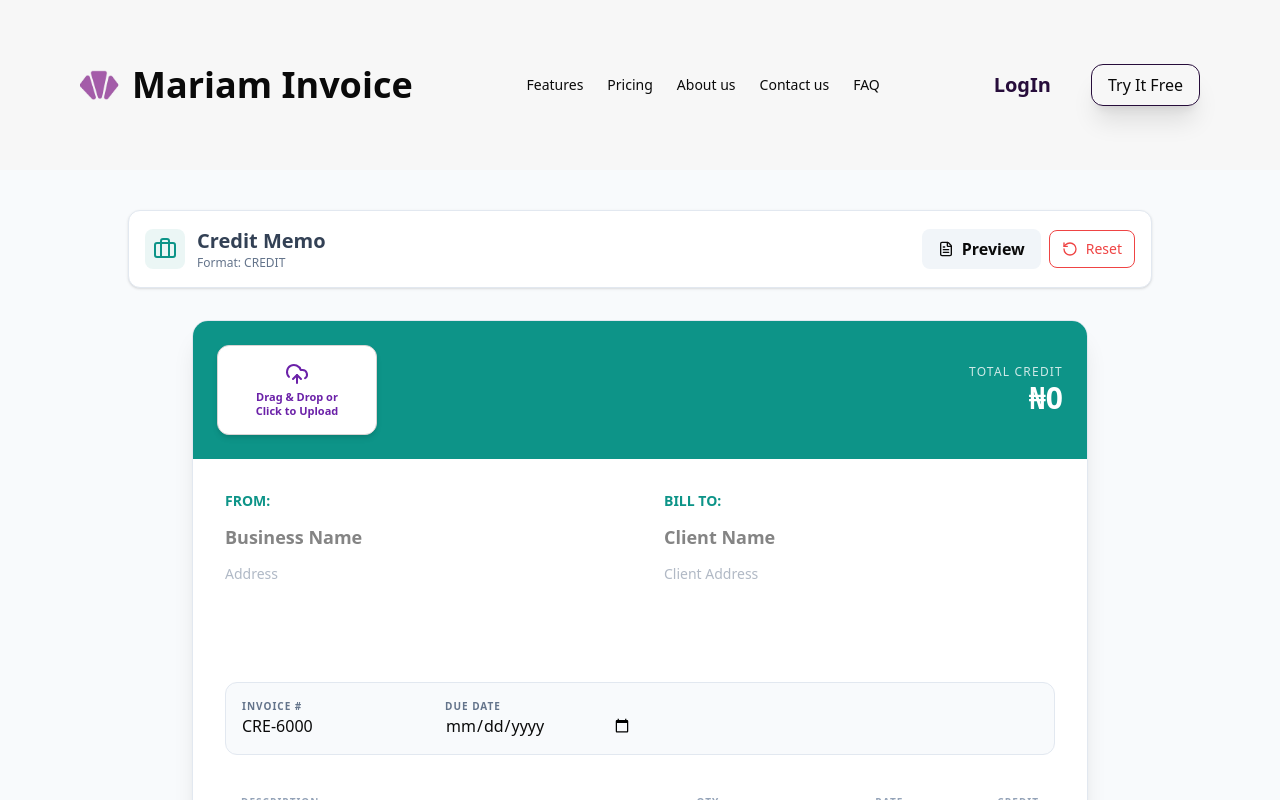
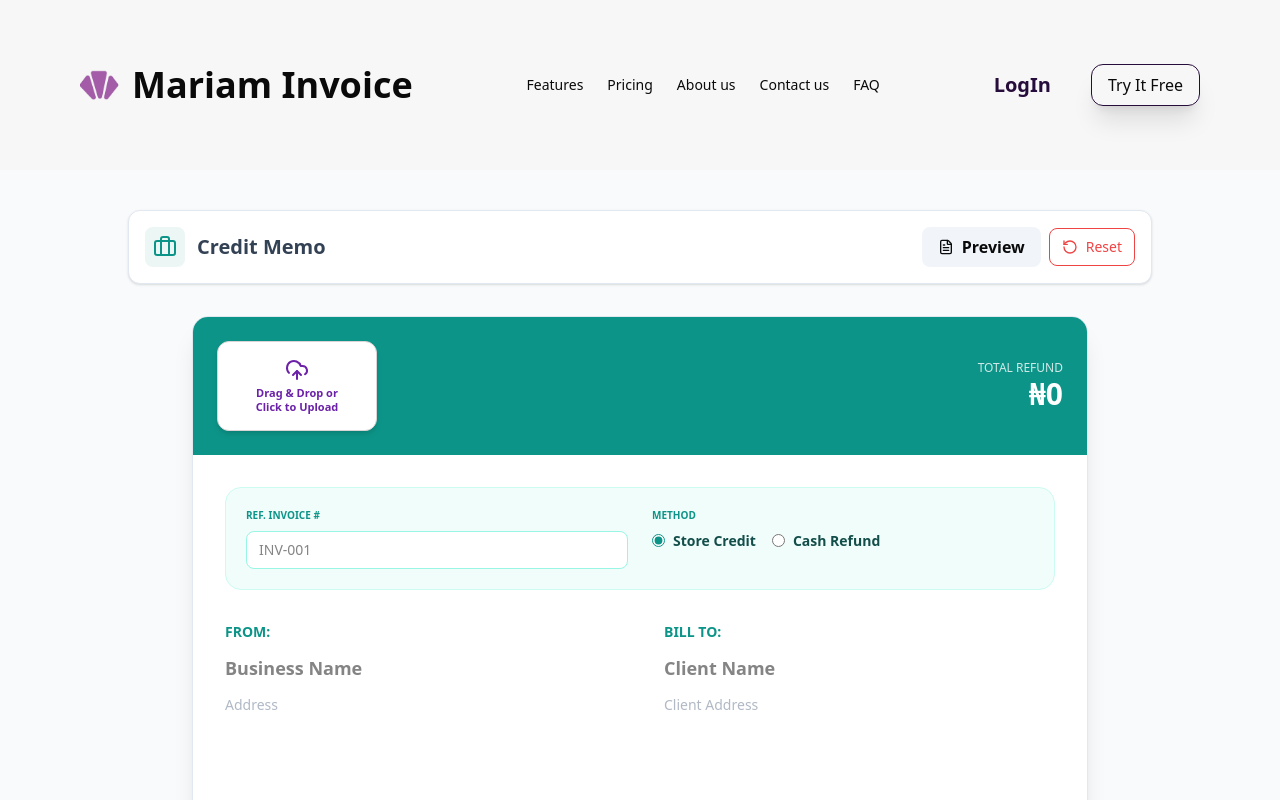
Before and after one commit to Ladymiaah/ig, a Next.js app: page /invoice/SpecialtyInvoiceCard/credit in a window 1280 px wide. Shown: the top 800 px of the page. Built offline with nearby package versions, Linux system fonts and the light colour scheme.

Commit message:
implement credit memo logic with refund methods and invoice referencing

```diff
--- a/app/invoice/SpecialtyInvoiceCard/BaseInvoicePage.tsx
+++ b/app/invoice/SpecialtyInvoiceCard/BaseInvoicePage.tsx
@@ -8,7 +8,7 @@ import ResetButton from "@/app/invoice-actions/ResetButton";
 import ImageUpload from "@/app/invoice-actions/ImageUpload";
 import SpecialtyFormPreview from "./SpecialtyFormPreview";
 import SpecialtyFormTable from "./SpecialtyFormTable";
-
+import Link from "next/link";
 
 interface BaseProps {
   type: "progress" | "credit" | "past-due";
@@ -24,9 +24,7 @@ export default function BaseInvoicePage({ type, accentColor, storageKey, label }
   const defaultFormData = {
     logoUrl: "",
     companyName: "",
-    invoiceAuthor: "",
     companyAddress: "",
-    companyEmail: "",
     clientCompany: "",
     clientAddress: "",
     invoiceNumber: `${type.toUpperCase().slice(0, 3)}-${Date.now().toString().slice(-4)}`,
@@ -36,6 +34,8 @@ export default function BaseInvoicePage({ type, accentColor, storageKey, label }
     projectStage: type === "progress" ? "Phase 1" : "",
     completionRate: type === "progress" ? "50" : "0",
     lateFee: type === "past-due" ? "5" : "0",
+    referenceInvoice: "",
+    refundType: "Store Credit",
     notes: type === "past-due" ? "FINAL NOTICE: Please remit payment immediately." : "Thank you for your business!",
   };
 
@@ -64,7 +64,6 @@ export default function BaseInvoicePage({ type, accentColor, storageKey, label }
     }
   }, [formData, tableData, isMounted, storageKey]);
 
-  // Calculate Subtotal and then apply Late Fee if Past Due
   const subTotal = tableData.reduce((acc: number, item: any) => acc + (Number(item.amount) || 0), 0);
   const totalAmount = type === "past-due"
     ? subTotal + (subTotal * (Number(formData.lateFee) / 100))
@@ -74,28 +73,23 @@ export default function BaseInvoicePage({ type, accentColor, storageKey, label }
 
   return (
     <main className="min-h-screen bg-[#f8fafc] py-10 px-6 md:px-20">
-      <div className="max-w-5xl mx-auto mb-8 flex flex-wrap justify-between items-center gap-4 bg-[#ffffff] p-4 rounded-xl shadow-sm border border-[#e2e8f0]">
+      <div className="max-w-5xl mx-auto mb-8 flex flex-wrap justify-between items-center gap-4 bg-white p-4 rounded-xl shadow-sm border border-[#e2e8f0]">
         <div className="flex items-center gap-3">
           <div className="p-2 rounded-lg" style={{ backgroundColor: `${accentColor}15`, color: accentColor }}>
-            <Briefcase size={24} />
+            <Link href="/InvoiceTemplate" >
+                <Briefcase size={24} />
+            </Link>
+
           </div>
-          <div>
-            <h1 className="text-xl font-bold text-[#334155]">{label}</h1>
-            <p className="text-xs text-[#64748b]">Format: {type.toUpperCase()}</p>
-          </div>
+          <h1 className="text-xl font-bold text-[#334155]">{label}</h1>
         </div>
 
         <div className="flex items-center gap-2">
-          <button onClick={() => setIsPreview(!isPreview)} className="flex items-center gap-2 font-semibold rounded-lg py-2 px-4 bg-[#f1f5f9] hover:bg-[#e2e8f0] transition-colors">
+          <button onClick={() => setIsPreview(!isPreview)} className="flex items-center gap-2 font-semibold rounded-lg py-2 px-4 bg-[#f1f5f9] hover:bg-[#e2e8f0]">
             {isPreview ? <><Edit size={16} /> Edit</> : <><FileText size={16} /> Preview</>}
           </button>
-          {isPreview && (
-            <div className="flex items-center gap-2">
-              <DownloadButton targetId="invoice-download-area" fileName={`${label}_${formData.invoiceNumber}.pdf`} />
-              <PrintButton />
-            </div>
-          )}
-          <ResetButton onReset={() => { localStorage.removeItem(storageKey); localStorage.removeItem(`${storageKey}-table`); window.location.reload(); }} />
+          {isPreview && <><DownloadButton targetId="invoice-download-area" fileName={`${label}.pdf`} /><PrintButton /></>}
+          <ResetButton onReset={() => { localStorage.clear(); window.location.reload(); }} />
         </div>
       </div>
 
@@ -104,62 +98,63 @@ export default function BaseInvoicePage({ type, accentColor, storageKey, label }
            <SpecialtyFormPreview data={formData} items={tableData} specialtyType={type} specialtyColor={accentColor} total={totalAmount} />
         </div>
       ) : (
-        <div className="max-w-4xl mx-auto bg-[#ffffff] rounded-2xl shadow-xl overflow-hidden border border-[#e2e8f0]">
+        <div className="max-w-4xl mx-auto bg-white rounded-2xl shadow-xl overflow-hidden border border-[#e2e8f0]">
           <div className="p-6 text-white flex justify-between items-center" style={{ backgroundColor: accentColor }}>
              <ImageUpload onUpload={(url) => setFormData((p:any)=>({...p, logoUrl: url}))} />
              <div className="text-right">
-                <p className="opacity-80 text-xs uppercase tracking-widest">{type === "credit" ? "Total Credit" : "Amount Due"}</p>
+                <p className="opacity-80 text-xs uppercase">{type === "credit" ? "Total Refund" : "Amount Due"}</p>
                 <p className="text-3xl font-bold">₦{totalAmount.toLocaleString()}</p>
              </div>
           </div>
 
           <form className="p-8 space-y-8" onSubmit={(e) => e.preventDefault()}>
+            {/* Credit Logic: Refund Details */}
+            {type === "credit" && (
+              <div className="grid md:grid-cols-2 gap-6 bg-[#f0fdfa] p-5 rounded-2xl border border-[#ccfbf1]">
+                <div>
+                  <label className="block text-[10px] font-black text-[#0d9488] uppercase mb-2">Ref. Invoice #</label>
+                  <input placeholder="INV-001" className="w-full bg-white border border-[#99f6e4] rounded-lg px-3 py-2 text-sm" value={formData.referenceInvoice || ""} onChange={(e) => setFormData({...formData, referenceInvoice: e.target.value})} />
+                </div>
+                <div>
+                  <label className="block text-[10px] font-black text-[#0d9488] uppercase mb-2">Method</label>
+                  <div className="flex gap-4 mt-2">
+                    {["Store Credit", "Cash Refund"].map(m => (
+                      <label key={m} className="flex items-center gap-2 text-sm font-bold text-[#134e4a]">
+                        <input type="radio" checked={formData.refundType === m} onChange={() => setFormData({...formData, refundType: m})} className="accent-[#0d9488]" /> {m}
+                      </label>
+                    ))}
+                  </div>
+                </div>
+              </div>
+            )}
+
+            {/* Standard From/To Section */}
             <div className="grid md:grid-cols-2 gap-12">
                <div className="space-y-3">
                 <h3 className="text-sm font-bold uppercase" style={{ color: accentColor }}>From:</h3>
-                <input name="companyName" value={formData.companyName} onChange={(e) => setFormData({...formData, companyName: e.target.value})} placeholder="Business Name" className="w-full text-lg font-bold outline-none border-b border-transparent focus:border-slate-300" />
-                <textarea name="companyAddress" value={formData.companyAddress} onChange={(e) => setFormData({...formData, companyAddress: e.target.value})} placeholder="Address" className="w-full text-sm outline-none text-slate-500 resize-none h-20" />
+                <input value={formData.companyName} onChange={(e) => setFormData({...formData, companyName: e.target.value})} placeholder="Business Name" className="w-full text-lg font-bold outline-none border-b border-transparent focus:border-slate-300" />
+                <textarea value={formData.companyAddress} onChange={(e) => setFormData({...formData, companyAddress: e.target.value})} placeholder="Address" className="w-full text-sm outline-none text-slate-500 resize-none h-20" />
               </div>
               <div className="space-y-3">
                 <h3 className="text-sm font-bold uppercase" style={{ color: accentColor }}>Bill To:</h3>
-                <input name="clientCompany" value={formData.clientCompany} onChange={(e) => setFormData({...formData, clientCompany: e.target.value})} placeholder="Client Name" className="w-full text-lg font-bold outline-none border-b border-transparent focus:border-slate-300" />
-                <textarea name="clientAddress" value={formData.clientAddress} onChange={(e) => setFormData({...formData, clientAddress: e.target.value})} placeholder="Client Address" className="w-full text-sm outline-none text-[#64748b] resize-none h-20" />
+                <input value={formData.clientCompany} onChange={(e) => setFormData({...formData, clientCompany: e.target.value})} placeholder="Client Name" className="w-full text-lg font-bold outline-none border-b border-transparent focus:border-slate-300" />
+                <textarea value={formData.clientAddress} onChange={(e) => setFormData({...formData, clientAddress: e.target.value})} placeholder="Client Address" className="w-full text-sm outline-none text-[#64748b] resize-none h-20" />
               </div>
             </div>
 
             <div className="bg-[#f8fafc] p-4 rounded-xl border border-[#e2e8f0] grid grid-cols-2 md:grid-cols-4 gap-4">
-                <div>
-                    <label className="block text-[10px] font-bold text-[#64748b] uppercase tracking-widest">Invoice #</label>
-                    <input value={formData.invoiceNumber} onChange={(e) => setFormData({...formData, invoiceNumber: e.target.value})} className="bg-transparent font-medium outline-none w-full" />
-                </div>
-                <div>
-                    <label className="block text-[10px] font-bold text-[#64748b] uppercase tracking-widest">Due Date</label>
-                    <input type="date" value={formData.invoiceDueDate} onChange={(e) => setFormData({...formData, invoiceDueDate: e.target.value})} className="bg-transparent outline-none w-full" />
-                </div>
-
-                {/* CONDITIONAL FIELDS */}
-                {type === "progress" && (
-                   <div>
-                    <label className="block text-[10px] font-bold text-[#3b82f6] uppercase tracking-widest">Completion %</label>
-                    <input type="number" value={formData.completionRate} onChange={(e) => setFormData({...formData, completionRate: e.target.value})} className="bg-transparent outline-none font-bold w-full" />
-                  </div>
-                )}
-                {type === "past-due" && (
-                   <div>
-                    <label className="block text-[10px] font-bold text-[#dc2626] uppercase tracking-widest">Late Fee %</label>
-                    <input type="number" value={formData.lateFee} onChange={(e) => setFormData({...formData, lateFee: e.target.value})} className="bg-transparent outline-none font-bold w-full" />
-                  </div>
-                )}
+                <div><label className="text-[10px] font-bold text-[#64748b] uppercase">Invoice #</label><input value={formData.invoiceNumber} onChange={(e) => setFormData({...formData, invoiceNumber: e.target.value})} className="bg-transparent font-medium outline-none w-full" /></div>
+                {type !== "credit" && <div><label className="text-[10px] font-bold text-[#64748b] uppercase">Due Date</label><input type="date" value={formData.invoiceDueDate} onChange={(e) => setFormData({...formData, invoiceDueDate: e.target.value})} className="bg-transparent outline-none w-full" /></div>}
+                {type === "progress" && <div><label className="text-[10px] font-bold text-[#3b82f6] uppercase">Completion %</label><input type="number" value={formData.completionRate} onChange={(e) => setFormData({...formData, completionRate: e.target.value})} className="bg-transparent font-bold w-full" /></div>}
+                {type === "past-due" && <div><label className="text-[10px] font-bold text-[#dc2626] uppercase">Late Fee %</label><input type="number" value={formData.lateFee} onChange={(e) => setFormData({...formData, lateFee: e.target.value})} className="bg-transparent font-bold w-full" /></div>}
             </div>
 
             <SpecialtyFormTable tableData={tableData} setTableData={setTableData} accentColor={accentColor} type={type} />
 
             <div className="pt-6 border-t border-[#e2e8f0] flex justify-between items-center">
-               <button type="button" onClick={() => setIsPreview(true)} className="text-white px-8 py-3 rounded-xl font-bold transition-all" style={{ backgroundColor: accentColor }}>
-                  View {label}
-               </button>
+               <button type="button" onClick={() => setIsPreview(true)} className="text-white px-8 py-3 rounded-xl font-bold" style={{ backgroundColor: accentColor }}>View {label}</button>
                <div className="text-right">
-                  <p className="text-[#94a3b8] text-sm">{type === "credit" ? "Total Refund" : "Final Amount"}</p>
+                  <p className="text-[#94a3b8] text-sm">{type === "credit" ? "Total Refund" : "Grand Total"}</p>
                   <p className="text-2xl font-black" style={{ color: accentColor }}>₦{totalAmount.toLocaleString()}</p>
                </div>
             </div>
--- a/app/invoice/SpecialtyInvoiceCard/SpecialtyFormPreview.tsx
+++ b/app/invoice/SpecialtyInvoiceCard/SpecialtyFormPreview.tsx
@@ -3,6 +3,7 @@
 export default function SpecialtyFormPreview({ data, items, specialtyType, specialtyColor, total }: any) {
   return (
     <div className="bg-[#ffffff] max-w-4xl mx-auto rounded-3xl shadow-2xl overflow-hidden border border-[#e2e8f0] flex flex-col md:flex-row min-h-[800px]">
+
       {/* SIDEBAR */}
       <div className="w-full md:w-16 flex md:flex-col items-center justify-between p-6" style={{ backgroundColor: specialtyColor }}>
          <div className="rotate-0 md:-rotate-90 whitespace-nowrap text-[#ffffff] font-black tracking-[0.3em] uppercase text-xl opacity-40">
@@ -12,9 +13,10 @@ export default function SpecialtyFormPreview({ data, items, specialtyType, speci
       </div>
 
       <div className="flex-1 p-10 relative">
-        {/* OVERDUE STAMP */}
+
+        {/* PAST DUE STAMP */}
         {specialtyType === "past-due" && (
-          <div className="absolute top-40 right-10 border-[10px] border-[#dc2626] p-4 rotate-[-15deg] opacity-10 z-0">
+          <div className="absolute top-40 right-10 border-[10px] border-[#dc2626] p-4 rotate-[-15deg] opacity-10 z-0 select-none">
             <h1 className="text-8xl font-black text-[#dc2626]">PAST DUE</h1>
           </div>
         )}
@@ -44,22 +46,40 @@ export default function SpecialtyFormPreview({ data, items, specialtyType, speci
           </div>
         </div>
 
+        {/* CREDIT SPECIFIC INFO (This is what was missing!) */}
+        {specialtyType === "credit" && (
+          <div className="mb-10 p-5 rounded-2xl border-2 border-dashed border-[#ccfbf1] bg-[#f0fdfa] flex justify-between items-center">
+            <div>
+              <p className="text-[10px] font-black text-[#0d9488] uppercase tracking-widest">Refund Method</p>
+              <p className="text-sm font-bold text-[#134e4a]">{data.refundType || "Store Credit"}</p>
+            </div>
+            <div className="text-right">
+              <p className="text-[10px] font-black text-[#0d9488] uppercase tracking-widest">Original Invoice</p>
+              <p className="text-sm font-bold text-[#134e4a]">#{data.referenceInvoice || "N/A"}</p>
+            </div>
+          </div>
+        )}
+
         {/* INFO GRID */}
         <div className="grid grid-cols-2 gap-12 mb-12 border-y border-[#f1f5f9] py-8">
           <div>
             <h4 className="text-[10px] font-black text-[#94a3b8] uppercase mb-2">Billed To</h4>
             <p className="font-bold text-[#1e293b]">{data.clientCompany}</p>
-            <p className="text-[#64748b] text-sm">{data.clientAddress}</p>
+            <p className="text-[#64748b] text-sm whitespace-pre-wrap">{data.clientAddress}</p>
           </div>
           <div className="text-right">
             <h4 className="text-[10px] font-black text-[#94a3b8] uppercase mb-2">Reference</h4>
             <p className="text-[#1e293b] font-bold">#{data.invoiceNumber}</p>
             <p className="text-[#64748b] text-sm">Date: {data.invoiceDate}</p>
-            <p className="font-bold text-sm" style={{ color: specialtyColor }}>Due: {data.invoiceDueDate}</p>
+
+            {/* FIX: Hide Due Date for Credit Memo */}
+            {specialtyType !== "credit" && (
+              <p className="font-bold text-sm" style={{ color: specialtyColor }}>Due: {data.invoiceDueDate}</p>
+            )}
           </div>
         </div>
 
-        {/* TABLE CONTENT */}
+        {/* ITEMS LIST (Same as before) */}
         <div className="mb-12">
           <div className="flex justify-between text-[10px] font-black text-[#94a3b8] uppercase border-b pb-2 mb-4">
             <span>Description</span>
@@ -78,7 +98,7 @@ export default function SpecialtyFormPreview({ data, items, specialtyType, speci
           </div>
         </div>
 
-        {/* LATE FEE DETAIL */}
+        {/* LATE FEE DETAIL (Same as before) */}
         {specialtyType === "past-due" && Number(data.lateFee) > 0 && (
           <div className="flex justify-between py-4 border-t-2 border-dashed border-[#fef2f2] text-[#dc2626]">
             <span className="text-sm font-bold">Late Payment Penalty ({data.lateFee}%)</span>
--- a/app/invoice/services/page.tsx
+++ b/app/invoice/services/page.tsx
@@ -9,6 +9,7 @@ import DownloadButton from "@/app/invoice-actions/DownloadButton";
 import PrintButton from "@/app/invoice-actions/PrintButton";
 import ResetButton from "@/app/invoice-actions/ResetButton";
 import ImageUpload from "@/app/invoice-actions/ImageUpload";
+import Link from "next/link";
 
 export default function ServiceInvoicePage() {
   const [isPreview, setIsPreview] = useState(false);
@@ -93,7 +94,9 @@ export default function ServiceInvoicePage() {
         <div className="flex items-center gap-3">
           {/* Using your requested Hex Colors here */}
           <div className="bg-[#f3e8ff] p-2 rounded-lg text-[#7e22ce]">
-            <Briefcase size={24} />
+            <Link href="/InvoiceTemplate" >
+                <Briefcase size={24} />
+            </Link>
           </div>
           <div>
             <h1 className="text-xl font-bold text-[#334155]">Service Invoice</h1>
```
Also changed, not shown: app/invoice/SpecialtyInvoiceCard/SpecialtyFormTable.tsx (+5 -5 lines), app/invoice/new/page.tsx (+7 -1 lines).
